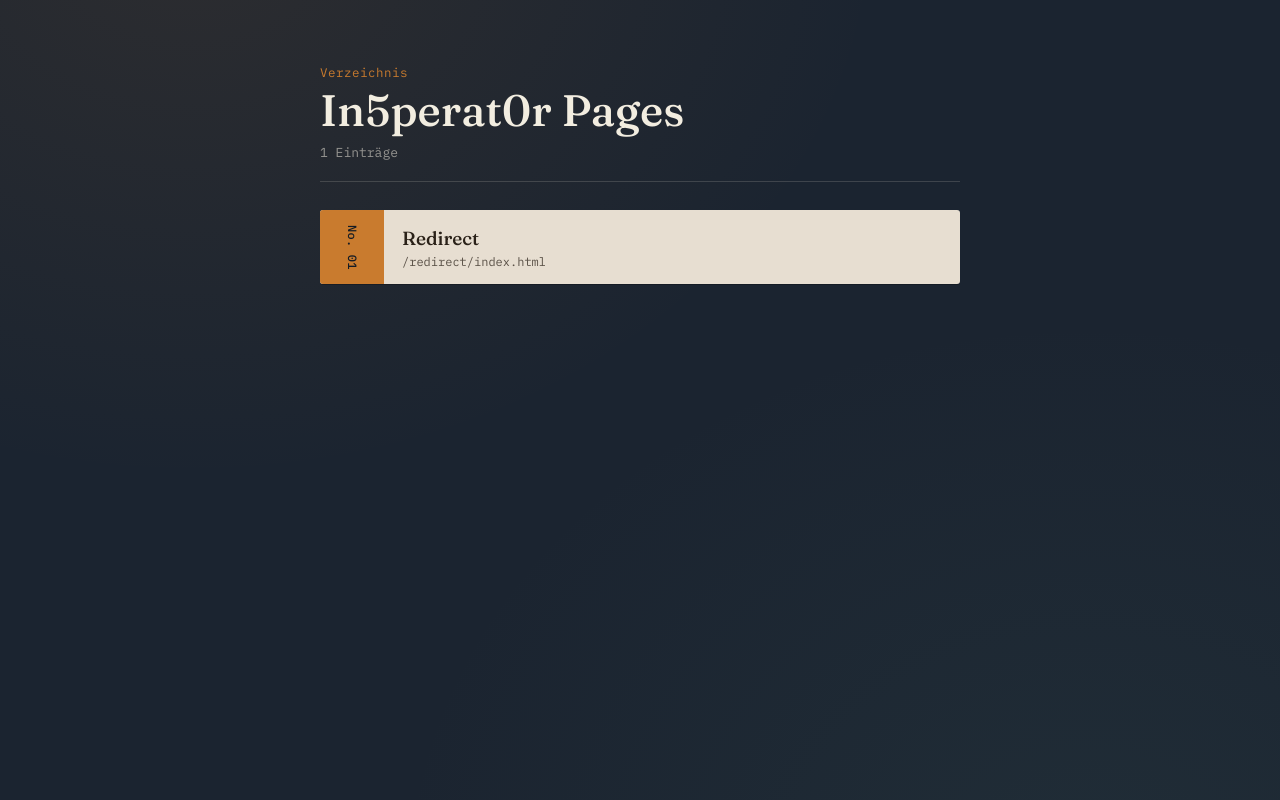
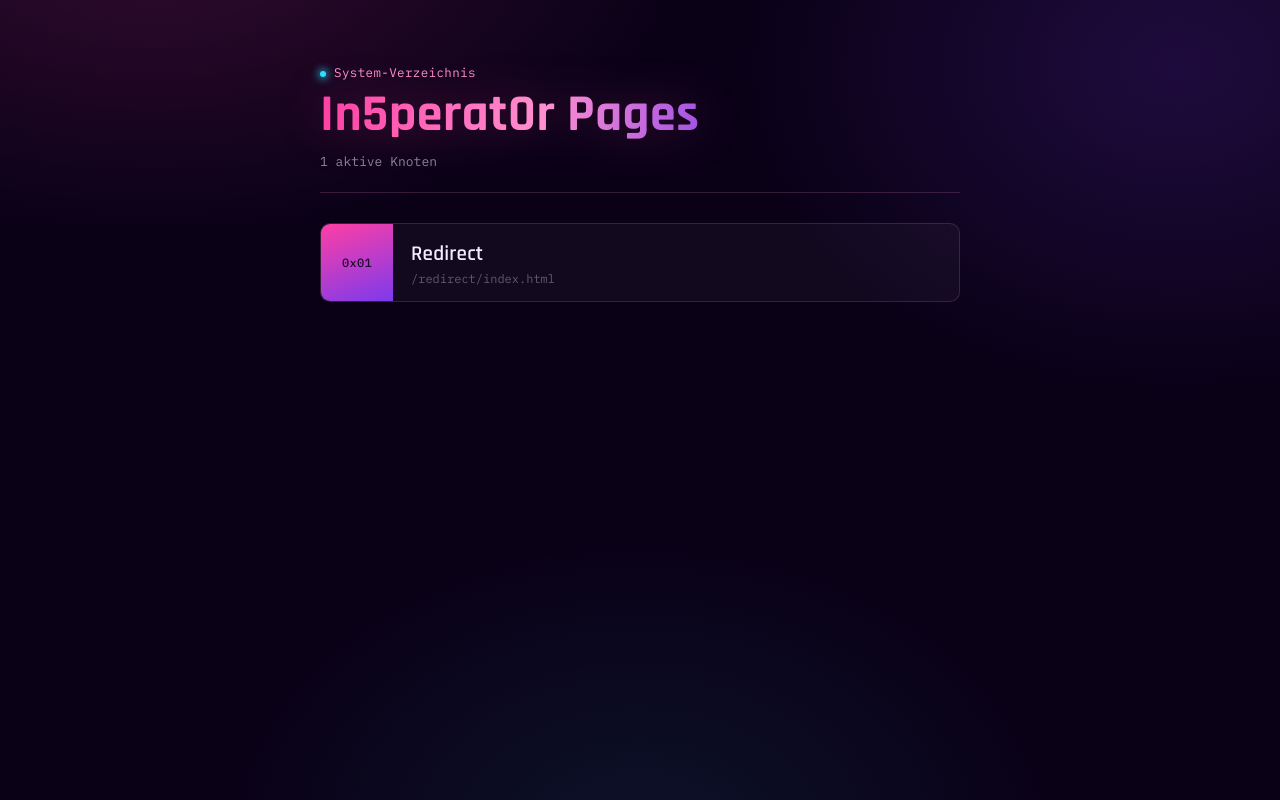
Before and after one commit to In5perat0r/in5perat0r.github.io, a plain HTML site: page index.html in a window 1280 px wide. Drawn offline with Linux system fonts and the light colour scheme.

Commit message:
Updated Page Design

```diff
--- a/index.css
+++ b/index.css
@@ -1,16 +1,19 @@
 :root {
-  --ink: #1b2430;
-  --ink-deep: #141b24;
-  --paper: #e7ded1;
-  --paper-light: #f1ebe0;
-  --rust: #c97b2e;
-  --rust-deep: #a4611f;
-  --teal: #4e7c74;
-  --cream: #f2ede0;
-  --ink-text: #2a2118;
-  --ink-text-soft: #5a5147;
+  --void: #0a0117;
+  --void-deep: #050110;
+  --panel: rgba(255, 255, 255, 0.035);
+  --panel-hover: rgba(255, 255, 255, 0.06);
 
-  --font-display: "Fraunces", Georgia, serif;
+  --pink: #ff3fa4;
+  --pink-soft: #ff8fd0;
+  --violet: #7c3aed;
+  --cyan: #29e0ff;
+
+  --text: #f4ecff;
+  --text-soft: rgba(244, 236, 255, 0.55);
+  --text-softer: rgba(244, 236, 255, 0.35);
+
+  --font-display: "Rajdhani", "Segoe UI", sans-serif;
   --font-mono: "IBM Plex Mono", ui-monospace, SFMono-Regular, Menlo, monospace;
 
   color-scheme: dark;
@@ -26,11 +29,12 @@ html, body {
 }
 
 body {
-  background: var(--ink);
-  background-image:
-    radial-gradient(ellipse at 15% -10%, rgba(201, 123, 46, 0.10), transparent 45%),
-    radial-gradient(ellipse at 85% 110%, rgba(78, 124, 116, 0.10), transparent 45%);
-  color: var(--cream);
+  background:
+    radial-gradient(ellipse 900px 500px at 12% -8%, rgba(255, 63, 164, 0.16), transparent 60%),
+    radial-gradient(ellipse 800px 600px at 92% 8%, rgba(124, 58, 237, 0.18), transparent 55%),
+    radial-gradient(ellipse 700px 500px at 50% 105%, rgba(41, 224, 255, 0.08), transparent 60%),
+    var(--void);
+  color: var(--text);
   font-family: var(--font-mono);
   min-height: 100vh;
   display: flex;
@@ -44,31 +48,49 @@ body {
 }
 
 .drawer__header {
-  border-bottom: 1px solid rgba(242, 237, 224, 0.16);
-  padding-bottom: 20px;
-  margin-bottom: 28px;
+  border-bottom: 1px solid rgba(255, 143, 208, 0.18);
+  padding-bottom: 22px;
+  margin-bottom: 30px;
 }
 
 .drawer__eyebrow {
-  margin: 0 0 6px;
+  margin: 0 0 8px;
+  font-family: var(--font-mono);
   font-size: 12.5px;
-  letter-spacing: 0.04em;
-  color: var(--rust);
+  letter-spacing: 0.03em;
+  color: var(--pink-soft);
+}
+
+.drawer__eyebrow::before {
+  content: "";
+  display: inline-block;
+  width: 6px;
+  height: 6px;
+  margin-right: 8px;
+  border-radius: 50%;
+  background: var(--cyan);
+  box-shadow: 0 0 8px 1px var(--cyan);
+  vertical-align: middle;
 }
 
 .drawer__title {
   margin: 0;
   font-family: var(--font-display);
-  font-weight: 500;
-  font-size: clamp(32px, 6vw, 44px);
-  line-height: 1.1;
-  color: var(--cream);
+  font-weight: 700;
+  font-size: clamp(38px, 7vw, 52px);
+  line-height: 1.05;
+  letter-spacing: 0.01em;
+  background: linear-gradient(100deg, var(--pink) 0%, var(--pink-soft) 35%, var(--violet) 70%, var(--cyan) 100%);
+  -webkit-background-clip: text;
+  background-clip: text;
+  color: transparent;
+  filter: drop-shadow(0 0 22px rgba(255, 63, 164, 0.25));
 }
 
 .drawer__meta {
   margin: 10px 0 0;
   font-size: 13px;
-  color: rgba(242, 237, 224, 0.55);
+  color: var(--text-soft);
 }
 
 .cards {
@@ -82,8 +104,8 @@ body {
 
 .card {
   opacity: 0;
-  transform: translateY(10px);
-  animation: settle 0.5s ease forwards;
+  transform: translateY(12px);
+  animation: settle 0.55s cubic-bezier(0.16, 1, 0.3, 1) forwards;
   animation-delay: var(--delay, 0s);
 }
 
@@ -97,52 +119,69 @@ body {
 .card__link {
   position: relative;
   display: grid;
-  grid-template-columns: 64px 1fr;
+  grid-template-columns: 72px 1fr;
   align-items: stretch;
-  background: var(--paper);
-  color: var(--ink-text);
+  background: var(--panel);
+  color: var(--text);
   text-decoration: none;
-  border-radius: 3px;
+  border-radius: 10px;
   overflow: hidden;
-  box-shadow: 0 1px 0 rgba(0, 0, 0, 0.25);
-  transition: transform 0.18s ease, box-shadow 0.18s ease;
+  border: 1px solid rgba(255, 143, 208, 0.16);
+  backdrop-filter: blur(6px);
+  transition: transform 0.2s ease, border-color 0.2s ease, background 0.2s ease, box-shadow 0.2s ease;
+}
+
+.card__link::after {
+  content: "";
+  position: absolute;
+  inset: 0;
+  border-radius: 10px;
+  padding: 1px;
+  background: linear-gradient(135deg, var(--pink), transparent 40%, transparent 60%, var(--violet));
+  -webkit-mask: linear-gradient(#000 0 0) content-box, linear-gradient(#000 0 0);
+  -webkit-mask-composite: xor;
+  mask-composite: exclude;
+  opacity: 0;
+  transition: opacity 0.2s ease;
+  pointer-events: none;
 }
 
 .card__link:hover,
 .card__link:focus-visible {
-  transform: translateX(6px);
-  box-shadow: -3px 4px 0 rgba(0, 0, 0, 0.28);
+  transform: translateY(-2px);
+  background: var(--panel-hover);
+  border-color: rgba(255, 63, 164, 0.4);
+  box-shadow: 0 8px 30px -8px rgba(255, 63, 164, 0.35), 0 0 0 1px rgba(124, 58, 237, 0.15);
+}
+
+.card__link:hover::after,
+.card__link:focus-visible::after {
+  opacity: 1;
 }
 
 .card__link:focus-visible {
-  outline: 2px solid var(--teal);
-  outline-offset: 2px;
+  outline: 2px solid var(--cyan);
+  outline-offset: 3px;
 }
 
 .card__tab {
-  background: var(--rust);
-  color: var(--ink-deep);
+  background: linear-gradient(160deg, var(--pink) 0%, var(--violet) 100%);
+  color: rgba(5, 1, 16, 0.85);
   display: flex;
   align-items: center;
   justify-content: center;
   font-family: var(--font-mono);
   font-size: 12px;
   font-weight: 500;
-  writing-mode: vertical-rl;
-  text-orientation: mixed;
   letter-spacing: 0.02em;
-  padding: 10px 0;
-  transition: background 0.18s ease;
 }
 
 .card:nth-child(3n+2) .card__tab {
-  background: var(--teal);
-  color: var(--paper-light);
+  background: linear-gradient(160deg, var(--violet) 0%, var(--cyan) 100%);
 }
 
 .card:nth-child(3n) .card__tab {
-  background: var(--ink-text);
-  color: var(--paper-light);
+  background: linear-gradient(160deg, var(--cyan) 0%, var(--pink) 100%);
 }
 
 .card__body {
@@ -155,26 +194,27 @@ body {
 
 .card__title {
   font-family: var(--font-display);
-  font-weight: 500;
-  font-size: 19px;
-  color: var(--ink-text);
+  font-weight: 600;
+  font-size: 21px;
+  letter-spacing: 0.01em;
+  color: var(--text);
 }
 
 .card__path {
   font-size: 12px;
-  color: var(--ink-text-soft);
+  color: var(--text-softer);
   white-space: nowrap;
   overflow: hidden;
   text-overflow: ellipsis;
 }
 
 .empty-state {
-  color: rgba(242, 237, 224, 0.6);
+  color: var(--text-soft);
   font-size: 13px;
 }
 
 .empty-state code {
-  color: var(--rust);
+  color: var(--pink-soft);
 }
 
 @media (prefers-reduced-motion: reduce) {
--- a/index.html
+++ b/index.html
@@ -6,16 +6,16 @@
   <title>Index</title>
   <link rel="preconnect" href="https://fonts.googleapis.com">
   <link rel="preconnect" href="https://fonts.gstatic.com" crossorigin>
-  <link href="https://fonts.googleapis.com/css2?family=Fraunces:opsz,wght@9..144,400;9..144,500;9..144,600&family=IBM+Plex+Mono:wght@400;500&display=swap" rel="stylesheet">
+  <link href="https://fonts.googleapis.com/css2?family=Rajdhani:wght@500;600;700&family=IBM+Plex+Mono:wght@400;500&display=swap" rel="stylesheet">
   <link rel="stylesheet" href="index.css">
 </head>
 <body>
 
   <main class="drawer">
     <header class="drawer__header">
-      <p class="drawer__eyebrow">Verzeichnis</p>
+      <p class="drawer__eyebrow">System-Verzeichnis</p>
       <h1 id="drawer-title" class="drawer__title">&nbsp;</h1>
-      <p class="drawer__meta"><span id="entry-count">0</span> Einträge</p>
+      <p class="drawer__meta"><span id="entry-count">0</span> aktive Knoten</p>
     </header>
 
     <ul id="card-list" class="cards" aria-live="polite">
--- a/index.js
+++ b/index.js
@@ -7,7 +7,7 @@
   const emptyEl = document.getElementById("empty-state");
 
   function catalogNumber(index) {
-    return "No. " + String(index + 1).padStart(2, "0");
+    return "0x" + (index + 1).toString(16).padStart(2, "0").toUpperCase();
   }
 
   function buildCard(entry, index) {
```
